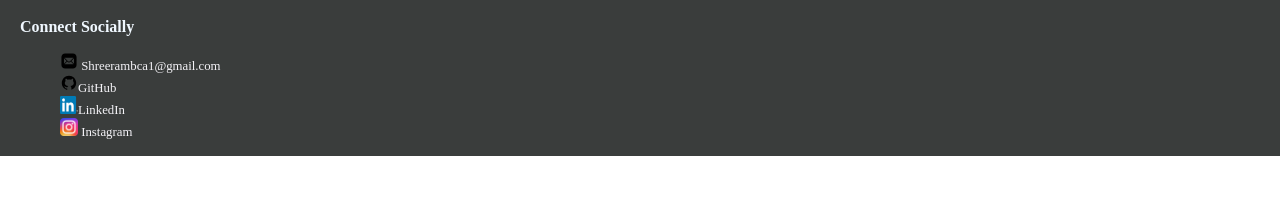
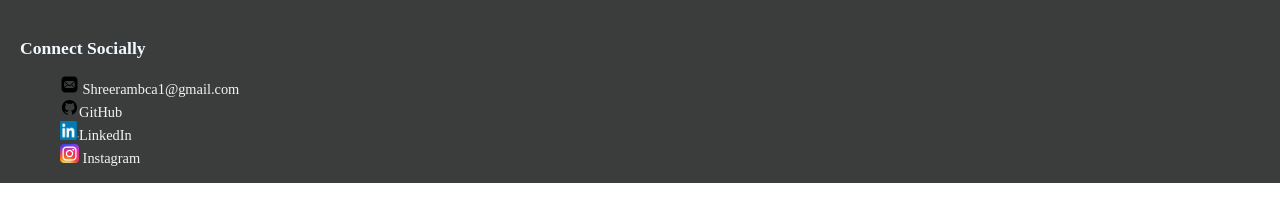
Before and after one commit to ShreeramNew/English-to-minion-Translate, a plain HTML site: page index.html in a window 1280 px wide. Shown: the part 552-774 px from the top of the page. Drawn offline with Linux system fonts and the light colour scheme.

Commit message:
fix-fixing paddig

```diff
--- a/style.css
+++ b/style.css
@@ -41,14 +41,14 @@
 .footer-texts{
     text-decoration: none;
     color: rgb(244, 243, 247);
-    font-size: 0.8em;
+    font-size: 0.9em;
     text-align: left;
 }
 
 
 .logo{
-    height: 18px;
-    width: 18px;
+    height: 19px;
+    width: 19px;
 }
 .footer{
      background-color: rgb(58, 61, 60);
@@ -60,7 +60,8 @@
 
 }
 .footer-title{
-    font-size: 1em;
+    padding-top: 20px;
+    font-size: 1.1em;
     color: aliceblue;
 }
 .h3{
@@ -99,7 +100,7 @@
        display: flex;
        padding-left: 2%;
        padding-top:0px;
-       padding-bottom:60px;
+       padding-bottom:62px;
    }
 
 }
```
